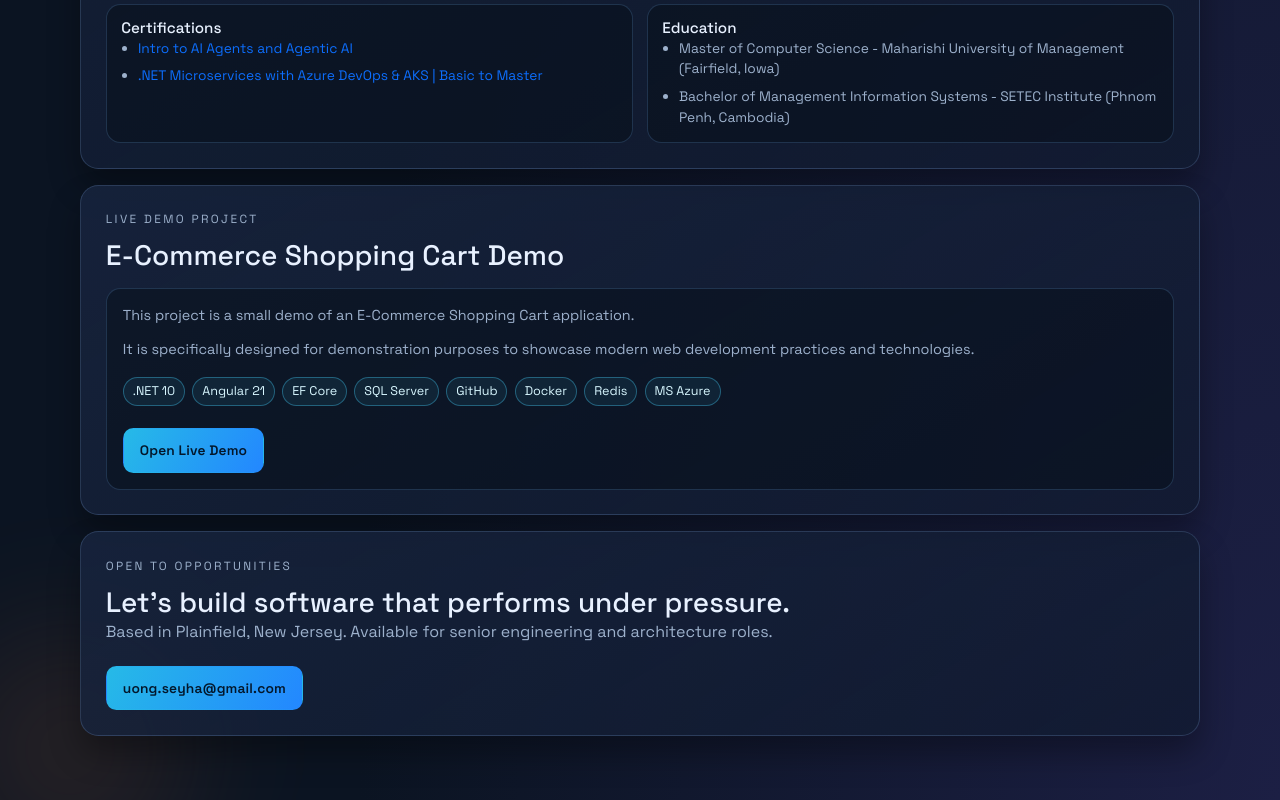
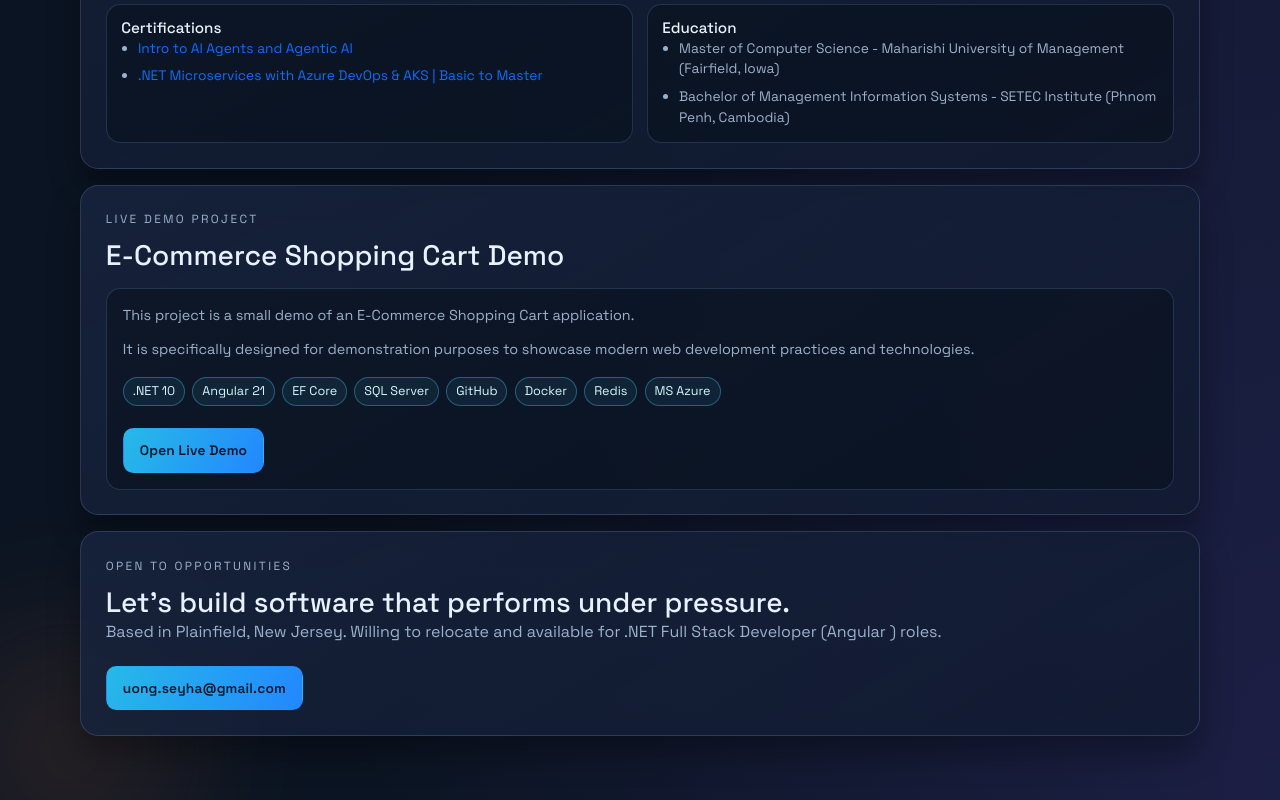
Before and after one commit to uongseyha/Portfolio, an Angular app: page / in a window 1280 px wide. Shown: the part 2828-3628 px from the top of the page. Built offline with nearby package versions, Linux system fonts and the light colour scheme.

Commit message:
Update role

```diff
--- a/src/app/app.html
+++ b/src/app/app.html
@@ -177,7 +177,7 @@
     <section id="contact" class="cta reveal rise-delay-6">
       <p class="eyebrow">Open To Opportunities</p>
       <h3>Let’s build software that performs under pressure.</h3>
-      <p>Based in Plainfield, New Jersey. Available for senior engineering and architecture roles.</p>
+      <p>Based in Plainfield, New Jersey. Willing to relocate and available for .NET Full Stack Developer (Angular ) roles.</p>
       <div class="hero-actions">
         <a class="btn primary" href="mailto:uong.seyha@gmail.com">uong.seyha@gmail.com</a>
       </div>
```
